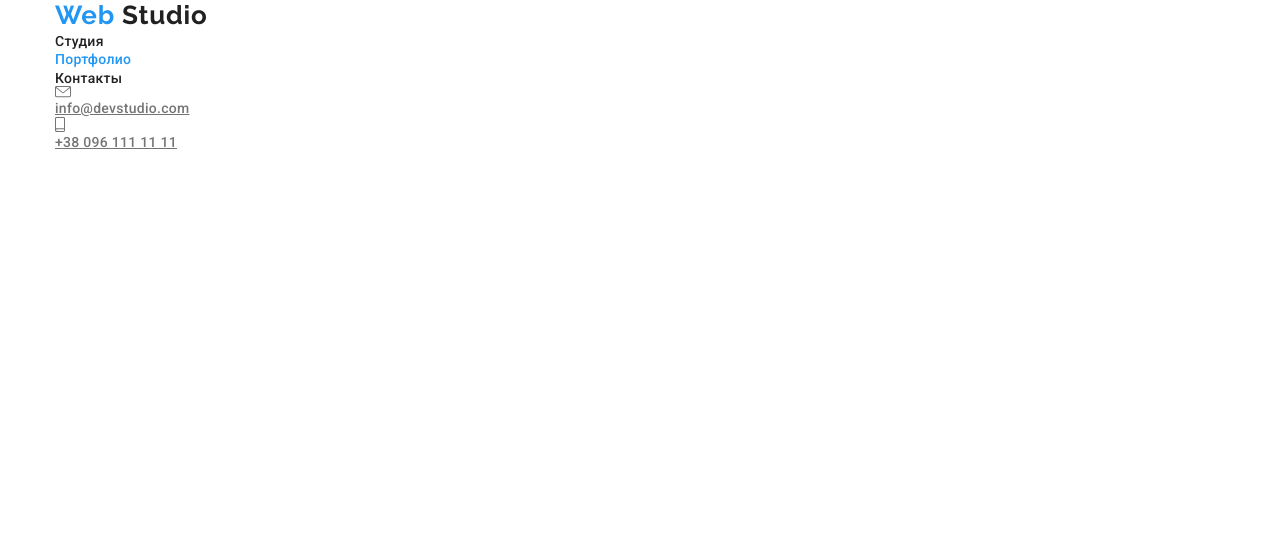
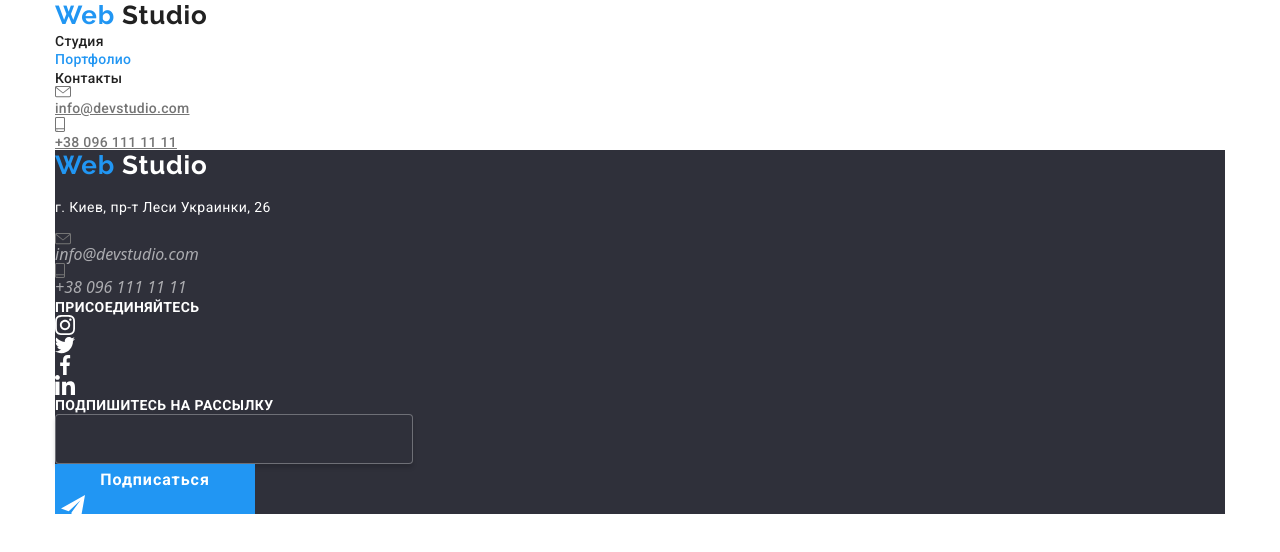
Before and after one commit to AndrewMrchk/goit-markup-hw-02, a plain HTML site: page portfolio.html in a window 1280 px wide. Drawn offline with nearby package versions, Linux system fonts and the light colour scheme.

Commit message:
added social por footer, fixed inpoot styles

```diff
--- a/css/styles.css
+++ b/css/styles.css
@@ -122,8 +122,7 @@ h1 {
   color: var(--text-white-color);
   letter-spacing: 0.06em;
   text-align: center;
-  /* display: flex;
-  align-items: center; */
+  color: var(--white-text-color);
 }
 
 .advantage-item-title {
@@ -262,4 +261,14 @@ input {
   box-sizing: border-box;
   box-shadow: 0px 4px 4px rgba(0, 0, 0, 0.15);
   border-radius: 4px;
+  width: 358px;
+  height: 50px;
+  color: var(--adress-input-color);
+  font-family: Roboto;
+  font-style: normal;
+  font-weight: normal;
+  font-size: 16px;
+  line-height: 20px;
+  text-align: left;
+  letter-spacing: 0.03em;
 }
--- a/portfolio.html
+++ b/portfolio.html
@@ -54,5 +54,80 @@
         </a>
       </address>
     </header>
+    <main></main>
+    <footer class="conteiner">
+      <div class="footer">
+        <div class="our-contackts wrapper">
+          <div class="logotype">
+            <a
+              class="our-logotype footer"
+              href="https://andrii-marchuk.github.io/goit-markup-hw-01/"
+            >
+              <span class="logo-part">Web</span>
+              Studio
+            </a>
+          </div>
+          <div class="adress">
+            <address>
+              <p>г. Киев, пр-т Леси Украинки, 26</p>
+              <div class="adress-wrapper">
+                <a class="contacts-footer" href="mailto:info@devstudio.com">
+                  <img src="./img/icon/email.svg" alt="letter" />
+                  info@devstudio.com
+                </a>
+              </div>
+              <div class="adress-wrapper">
+                <a class="contacts-footer" href="tel:+380961111111">
+                  <img src="./img/icon/smartphone.svg" alt="telephone" />
+                  +38 096 111 11 11
+                </a>
+              </div>
+            </address>
+          </div>
+        </div>
+        <div class="our-social wrapper">
+          <b class="connnect">присоединяйтесь</b>
+          <ul class="our-social-list list">
+            <li class="our-social-list-item">
+              <a href="#" class="instagram">
+                <img
+                  src="./img/icon/social/instagram-2.svg"
+                  alt="instagram-icon"
+                />
+              </a>
+            </li>
+            <li class="our-social-list-item">
+              <a href="#" class="twitter">
+                <img src="./img/icon/social/twitter-2.svg" alt="twitter-icon" />
+              </a>
+            </li>
+            <li class="our-social-list-item">
+              <a href="#" class="facebook">
+                <img
+                  src="./img/icon/social/facebook-2.svg"
+                  alt="facebook-icon"
+                />
+              </a>
+            </li>
+            <li class="our-social-list-item">
+              <a href="#" class="linkedin">
+                <img
+                  src="./img/icon/social/linkedin-2.svg"
+                  alt="linkedin-icon"
+                />
+              </a>
+            </li>
+          </ul>
+        </div>
+        <div class="wrapper">
+          <b class="subscribe">Подпишитесь на рассылку</b>
+          <div class="input"><input type="#" name="#" id="#" /></div>
+          <button class="accept">
+            Подписаться
+            <img src="./img/icon/send.svg" alt="send-icon" />
+          </button>
+        </div>
+      </div>
+    </footer>
   </body>
 </html>
```
Also changed, not shown: index.html (+11 -5 lines), img/icon/social/facebook-2.svg (added), img/icon/social/instagram-2.svg (added), img/icon/social/linkedin-2.svg (added), img/icon/social/twitter-2.svg (added).
